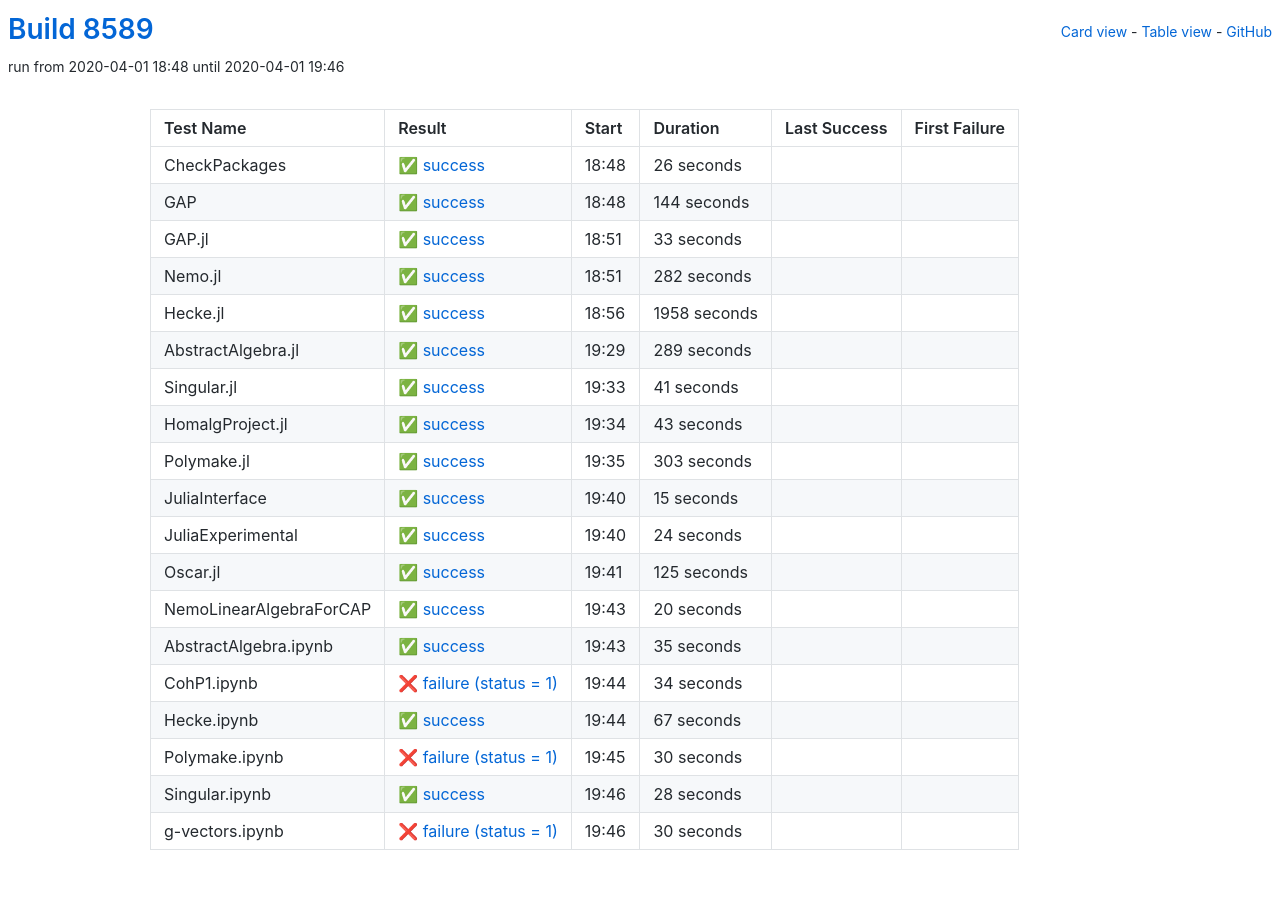
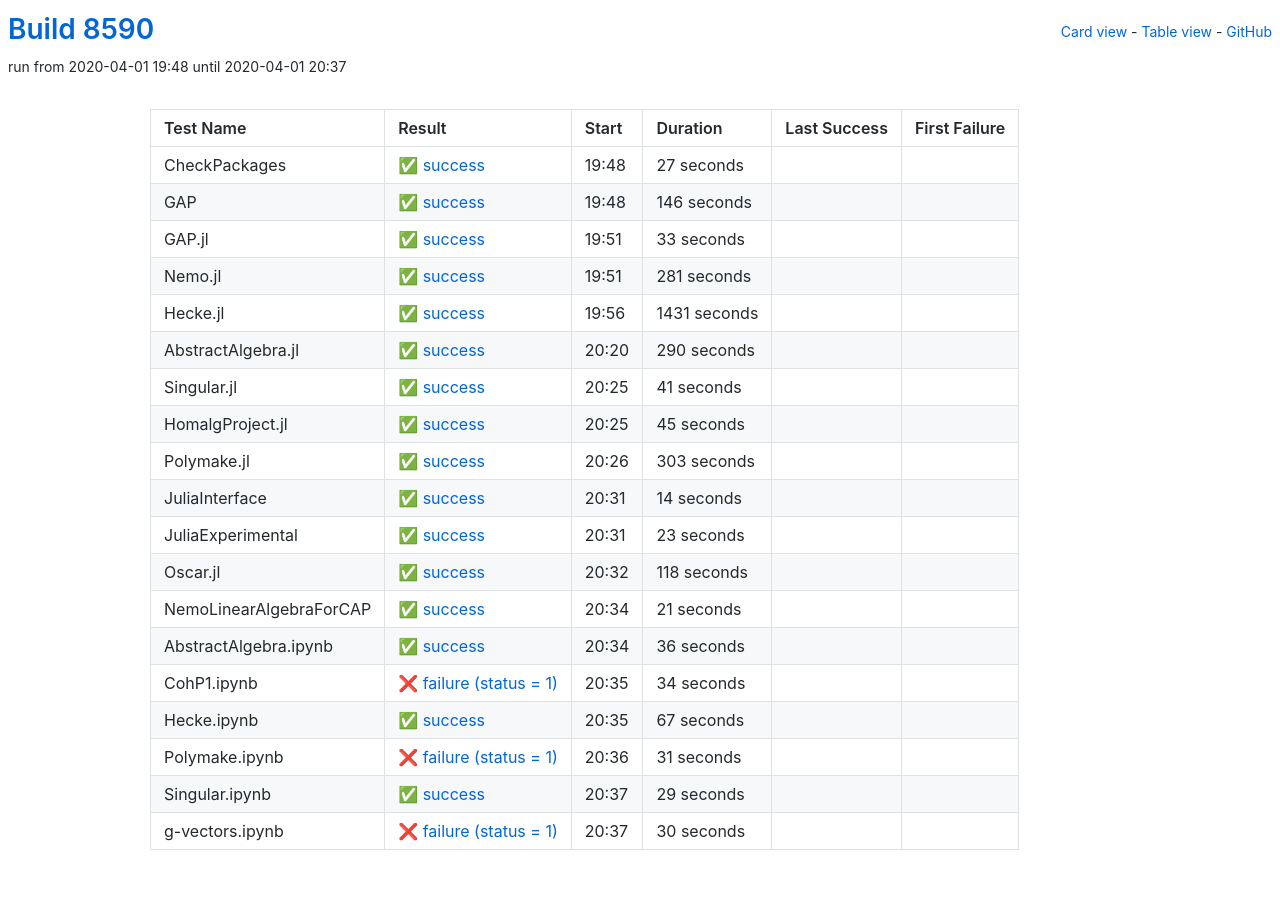
Before and after one commit to oscar-system/oscar-ci-status, a Jekyll site: the page built from table.html, in a window 1280 px wide. Built offline with Jekyll 4.4.1, drawn with Linux system fonts in a browser that asks for light colours.

Commit message:
Build 8590

```diff
--- a/_data/ci.yml
+++ b/_data/ci.yml
@@ -1,27 +1,27 @@
-build: 8589
-build_url: https://oscarci.mathematik.uni-kl.de/job/oscar/8589/
+build: 8590
+build_url: https://oscarci.mathematik.uni-kl.de/job/oscar/8590/
 job: oscar
 tests:
-- duration: 26
+- duration: 27
   exitcode: 0
   first_failure: false
   first_failure_url: null
   last_success: false
   last_success_url: null
-  log: https://oscarci.mathematik.uni-kl.de/job/oscar/8589/artifact/logs/build-8589/CheckPackages.log
+  log: https://oscarci.mathematik.uni-kl.de/job/oscar/8590/artifact/logs/build-8590/CheckPackages.log
   name: CheckPackages
-  start: 2020-04-01 18:48
+  start: 2020-04-01 19:48
   status: success
   success: true
-- duration: 144
+- duration: 146
   exitcode: 0
   first_failure: false
   first_failure_url: null
   last_success: false
   last_success_url: null
-  log: https://oscarci.mathematik.uni-kl.de/job/oscar/8589/artifact/logs/build-8589/GAP.log
+  log: https://oscarci.mathematik.uni-kl.de/job/oscar/8590/artifact/logs/build-8590/GAP.log
   name: GAP
-  start: 2020-04-01 18:48
+  start: 2020-04-01 19:48
   status: success
   success: true
 - duration: 33
@@ -30,42 +30,42 @@ tests:
   first_failure_url: null
   last_success: false
   last_success_url: null
-  log: https://oscarci.mathematik.uni-kl.de/job/oscar/8589/artifact/logs/build-8589/GAP.jl.log
+  log: https://oscarci.mathematik.uni-kl.de/job/oscar/8590/artifact/logs/build-8590/GAP.jl.log
   name: GAP.jl
-  start: 2020-04-01 18:51
+  start: 2020-04-01 19:51
   status: success
   success: true
-- duration: 282
+- duration: 281
   exitcode: 0
   first_failure: false
   first_failure_url: null
   last_success: false
   last_success_url: null
-  log: https://oscarci.mathematik.uni-kl.de/job/oscar/8589/artifact/logs/build-8589/Nemo.jl.log
+  log: https://oscarci.mathematik.uni-kl.de/job/oscar/8590/artifact/logs/build-8590/Nemo.jl.log
   name: Nemo.jl
-  start: 2020-04-01 18:51
+  start: 2020-04-01 19:51
   status: success
   success: true
-- duration: 1958
+- duration: 1431
   exitcode: 0
   first_failure: false
   first_failure_url: null
   last_success: false
   last_success_url: null
-  log: https://oscarci.mathematik.uni-kl.de/job/oscar/8589/artifact/logs/build-8589/Hecke.jl.log
+  log: https://oscarci.mathematik.uni-kl.de/job/oscar/8590/artifact/logs/build-8590/Hecke.jl.log
   name: Hecke.jl
-  start: 2020-04-01 18:56
+  start: 2020-04-01 19:56
   status: success
   success: true
-- duration: 289
+- duration: 290
   exitcode: 0
   first_failure: false
   first_failure_url: null
   last_success: false
   last_success_url: null
-  log: https://oscarci.mathematik.uni-kl.de/job/oscar/8589/artifact/logs/build-8589/AbstractAlgebra.jl.log
+  log: https://oscarci.mathematik.uni-kl.de/job/oscar/8590/artifact/logs/build-8590/AbstractAlgebra.jl.log
   name: AbstractAlgebra.jl
-  start: 2020-04-01 19:29
+  start: 2020-04-01 20:20
   status: success
   success: true
 - duration: 41
@@ -74,20 +74,20 @@ tests:
   first_failure_url: null
   last_success: false
   last_success_url: null
-  log: https://oscarci.mathematik.uni-kl.de/job/oscar/8589/artifact/logs/build-8589/Singular.jl.log
+  log: https://oscarci.mathematik.uni-kl.de/job/oscar/8590/artifact/logs/build-8590/Singular.jl.log
   name: Singular.jl
-  start: 2020-04-01 19:33
+  start: 2020-04-01 20:25
   status: success
   success: true
-- duration: 43
+- duration: 45
   exitcode: 0
   first_failure: false
   first_failure_url: null
   last_success: false
   last_success_url: null
-  log: https://oscarci.mathematik.uni-kl.de/job/oscar/8589/artifact/logs/build-8589/HomalgProject.jl.log
+  log: https://oscarci.mathematik.uni-kl.de/job/oscar/8590/artifact/logs/build-8590/HomalgProject.jl.log
   name: HomalgProject.jl
-  start: 2020-04-01 19:34
+  start: 2020-04-01 20:25
   status: success
   success: true
 - duration: 303
@@ -96,64 +96,64 @@ tests:
   first_failure_url: null
   last_success: false
   last_success_url: null
-  log: https://oscarci.mathematik.uni-kl.de/job/oscar/8589/artifact/logs/build-8589/Polymake.jl.log
+  log: https://oscarci.mathematik.uni-kl.de/job/oscar/8590/artifact/logs/build-8590/Polymake.jl.log
   name: Polymake.jl
-  start: 2020-04-01 19:35
+  start: 2020-04-01 20:26
   status: success
   success: true
-- duration: 15
+- duration: 14
   exitcode: 0
   first_failure: false
   first_failure_url: null
   last_success: false
   last_success_url: null
-  log: https://oscarci.mathematik.uni-kl.de/job/oscar/8589/artifact/logs/build-8589/JuliaInterface.log
+  log: https://oscarci.mathematik.uni-kl.de/job/oscar/8590/artifact/logs/build-8590/JuliaInterface.log
   name: JuliaInterface
-  start: 2020-04-01 19:40
+  start: 2020-04-01 20:31
   status: success
   success: true
-- duration: 24
+- duration: 23
   exitcode: 0
   first_failure: false
   first_failure_url: null
   last_success: false
   last_success_url: null
-  log: https://oscarci.mathematik.uni-kl.de/job/oscar/8589/artifact/logs/build-8589/JuliaExperimental.log
+  log: https://oscarci.mathematik.uni-kl.de/job/oscar/8590/artifact/logs/build-8590/JuliaExperimental.log
   name: JuliaExperimental
-  start: 2020-04-01 19:40
+  start: 2020-04-01 20:31
   status: success
   success: true
-- duration: 125
+- duration: 118
   exitcode: 0
   first_failure: false
   first_failure_url: null
   last_success: false
   last_success_url: null
-  log: https://oscarci.mathematik.uni-kl.de/job/oscar/8589/artifact/logs/build-8589/Oscar.jl.log
+  log: https://oscarci.mathematik.uni-kl.de/job/oscar/8590/artifact/logs/build-8590/Oscar.jl.log
   name: Oscar.jl
-  start: 2020-04-01 19:41
+  start: 2020-04-01 20:32
   status: success
   success: true
-- duration: 20
+- duration: 21
   exitcode: 0
   first_failure: false
   first_failure_url: null
   last_success: false
   last_success_url: null
-  log: https://oscarci.mathematik.uni-kl.de/job/oscar/8589/artifact/logs/build-8589/NemoLinearAlgebraForCAP.log
+  log: https://oscarci.mathematik.uni-kl.de/job/oscar/8590/artifact/logs/build-8590/NemoLinearAlgebraForCAP.log
   name: NemoLinearAlgebraForCAP
-  start: 2020-04-01 19:43
+  start: 2020-04-01 20:34
   status: success
   success: true
-- duration: 35
+- duration: 36
   exitcode: 0
   first_failure: false
   first_failure_url: null
   last_success: false
   last_success_url: null
-  log: https://oscarci.mathematik.uni-kl.de/job/oscar/8589/artifact/logs/build-8589/AbstractAlgebra.ipynb.log
+  log: https://oscarci.mathematik.uni-kl.de/job/oscar/8590/artifact/logs/build-8590/AbstractAlgebra.ipynb.log
   name: AbstractAlgebra.ipynb
-  start: 2020-04-01 19:43
+  start: 2020-04-01 20:34
   status: success
   success: true
 - duration: 34
@@ -162,9 +162,9 @@ tests:
   first_failure_url: null
   last_success: false
   last_success_url: null
-  log: https://oscarci.mathematik.uni-kl.de/job/oscar/8589/artifact/logs/build-8589/CohP1.ipynb.log
+  log: https://oscarci.mathematik.uni-kl.de/job/oscar/8590/artifact/logs/build-8590/CohP1.ipynb.log
   name: CohP1.ipynb
-  start: 2020-04-01 19:44
+  start: 2020-04-01 20:35
   status: failure
   success: false
 - duration: 67
@@ -173,9 +173,31 @@ tests:
   first_failure_url: null
   last_success: false
   last_success_url: null
-  log: https://oscarci.mathematik.uni-kl.de/job/oscar/8589/artifact/logs/build-8589/Hecke.ipynb.log
+  log: https://oscarci.mathematik.uni-kl.de/job/oscar/8590/artifact/logs/build-8590/Hecke.ipynb.log
   name: Hecke.ipynb
-  start: 2020-04-01 19:44
+  start: 2020-04-01 20:35
+  status: success
+  success: true
+- duration: 31
+  exitcode: 1
+  first_failure: false
+  first_failure_url: null
+  last_success: false
+  last_success_url: null
+  log: https://oscarci.mathematik.uni-kl.de/job/oscar/8590/artifact/logs/build-8590/Polymake.ipynb.log
+  name: Polymake.ipynb
+  start: 2020-04-01 20:36
+  status: failure
+  success: false
+- duration: 29
+  exitcode: 0
+  first_failure: false
+  first_failure_url: null
+  last_success: false
+  last_success_url: null
+  log: https://oscarci.mathematik.uni-kl.de/job/oscar/8590/artifact/logs/build-8590/Singular.ipynb.log
+  name: Singular.ipynb
+  start: 2020-04-01 20:37
   status: success
   success: true
 - duration: 30
@@ -184,30 +206,8 @@ tests:
   first_failure_url: null
   last_success: false
   last_success_url: null
-  log: https://oscarci.mathematik.uni-kl.de/job/oscar/8589/artifact/logs/build-8589/Polymake.ipynb.log
-  name: Polymake.ipynb
-  start: 2020-04-01 19:45
+  log: https://oscarci.mathematik.uni-kl.de/job/oscar/8590/artifact/logs/build-8590/g-vectors.ipynb.log
+  name: g-vectors.ipynb
+  start: 2020-04-01 20:37
   status: failure
   success: false
-- duration: 28
-  exitcode: 0
-  first_failure: false
-  first_failure_url: null
-  last_success: false
-  last_success_url: null
-  log: https://oscarci.mathematik.uni-kl.de/job/oscar/8589/artifact/logs/build-8589/Singular.ipynb.log
-  name: Singular.ipynb
-  start: 2020-04-01 19:46
-  status: success
-  success: true
-- duration: 30
-  exitcode: 1
-  first_failure: false
-  first_failure_url: null
-  last_success: false
-  last_success_url: null
-  log: https://oscarci.mathematik.uni-kl.de/job/oscar/8589/artifact/logs/build-8589/g-vectors.ipynb.log
-  name: g-vectors.ipynb
-  start: 2020-04-01 19:46
-  status: failure
-  success: false
```
Also changed, not shown: README.md.
